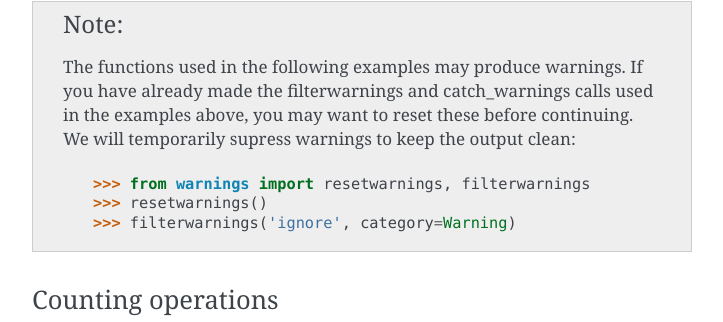
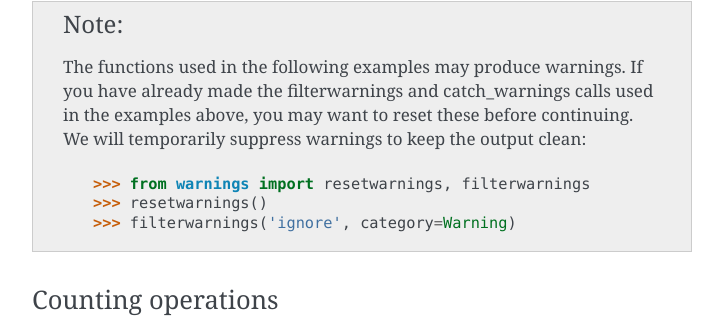
Before and after one commit to inducer/loopy, a Sphinx documentation site: the page built from doc/tutorial.rst, in a window 1280 px wide and 900 px high, scrolled down 28443 px. Shown: the part 205-527 px from the top of the window, without its empty margins (388-1111 px from the left). Built offline with Sphinx 7.4.7, drawn with Linux system fonts in a browser that asks for light colours; some of the changed text lies outside the part shown.

Commit message:
[ci skip] Fix tutorial typos.

```diff
--- a/doc/tutorial.rst
+++ b/doc/tutorial.rst
@@ -1500,7 +1500,7 @@ be counted, which may facilitate performance prediction and optimization of a
     The functions used in the following examples may produce warnings. If you have
     already made the filterwarnings and catch_warnings calls used in the examples
     above, you may want to reset these before continuing. We will temporarily
-    supress warnings to keep the output clean:
+    suppress warnings to keep the output clean:
 
     .. doctest::
 
```
Also changed, not shown: other parts of doc/tutorial.rst (+2 -2 lines).
